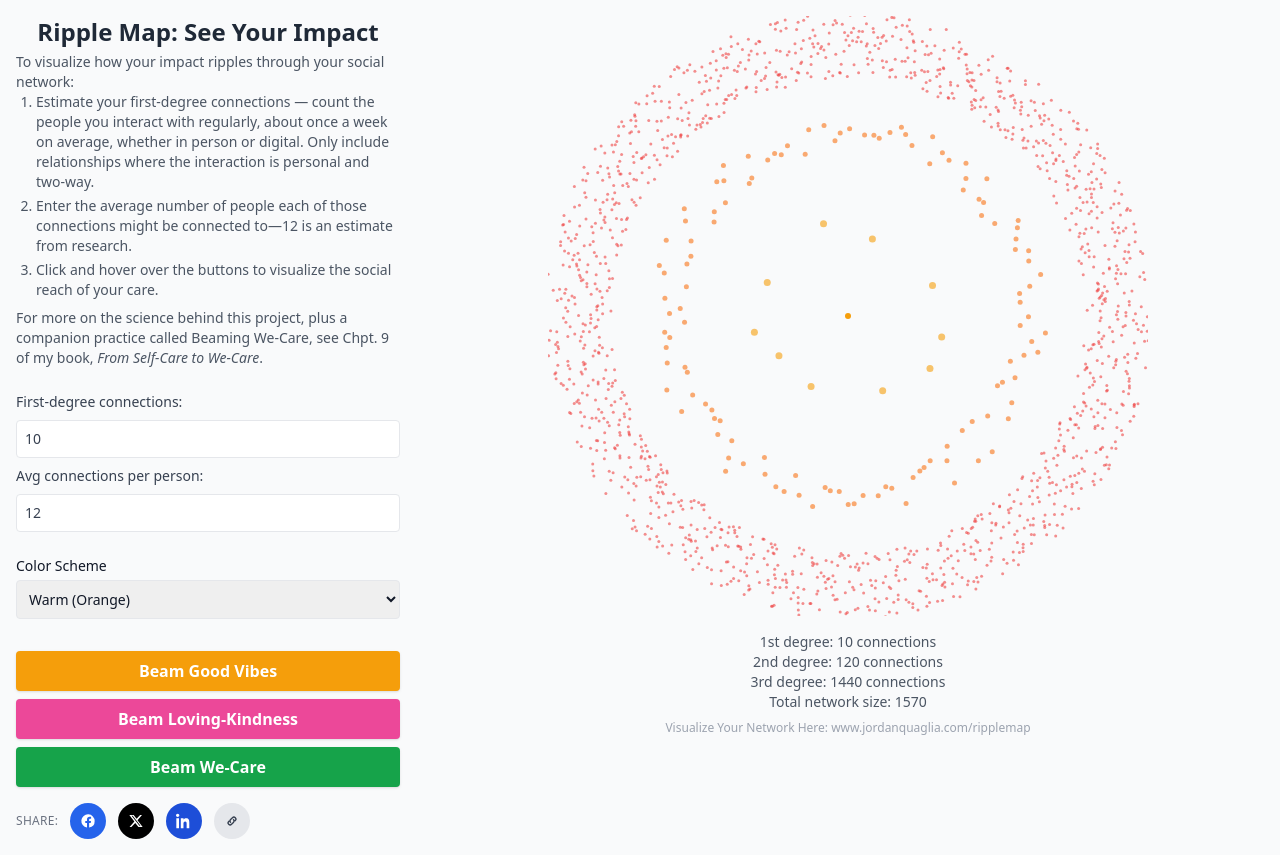
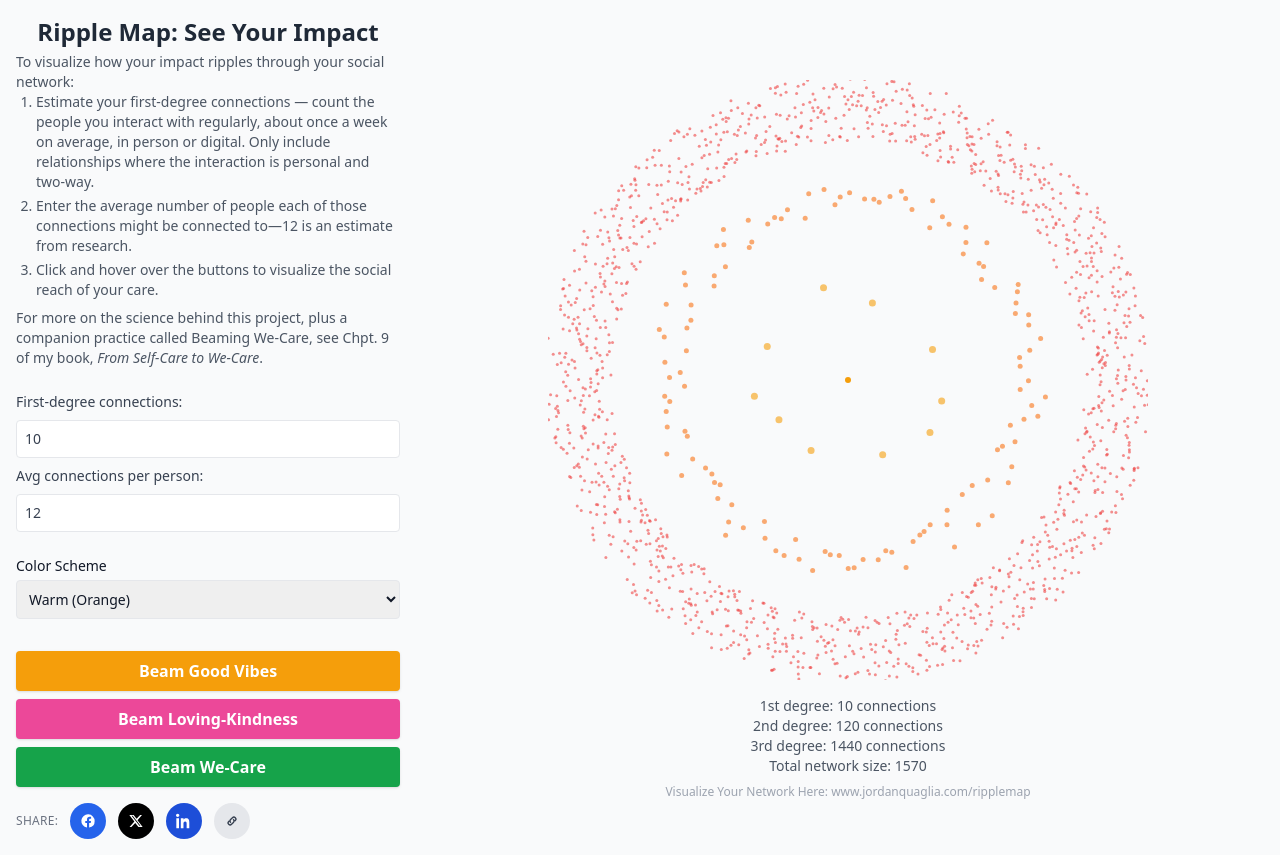
Before and after one commit to jordanquaglia/ripplemap, a React (Vite) app: page / in a window 1280 px wide. Built offline with nearby package versions, Linux system fonts and the light colour scheme; the HTML template or start-up script is replaced by a standard one.

Commit message:
Update App.jsx

```diff
--- a/src/App.jsx
+++ b/src/App.jsx
@@ -277,7 +277,7 @@ const ConnectionVisualizer = () => {
             <p>To visualize how your impact ripples through your social network:</p>
             <ol className="list-decimal pl-5 space-y-1">
               <li>
-                Estimate your first-degree connections — count the people you interact with regularly, about once a week on average, whether in person or digital. Only include relationships where the interaction is personal and two-way.
+                Estimate your first-degree connections — count the people you interact with regularly, about once a week on average, in person or digital. Only include relationships where the interaction is personal and two-way.
               </li>
               <li>
                 Enter the average number of people each of those connections might be connected to—12 is an estimate from research.
@@ -381,7 +381,7 @@ const ConnectionVisualizer = () => {
 
       {/* RIGHT: Visualization & stats */}
       <div
-        className="flex-1 items-center flex flex-col space-y-4 w-[640px] max-w-full mx-auto"
+        className="flex-1 items-center flex flex-col space-y-4 w-[640px] max-w-full mx-auto pt-12 md:pt-16"
         ref={imageRef}
         onMouseEnter={() => setScatter(true)}
         onMouseLeave={() => setScatter(false)}
@@ -414,7 +414,7 @@ const ConnectionVisualizer = () => {
           {renderRipples()}
         </svg>
 
-        <div className="text-center text-sm text-gray-600">
+        <div className="mt-6 text-center text-sm text-gray-600">
           <p>1st degree: {firstDegree} connections</p>
           <p>2nd degree: {secondDegree} connections</p>
           <p>3rd degree: {thirdDegree} connections</p>
```
